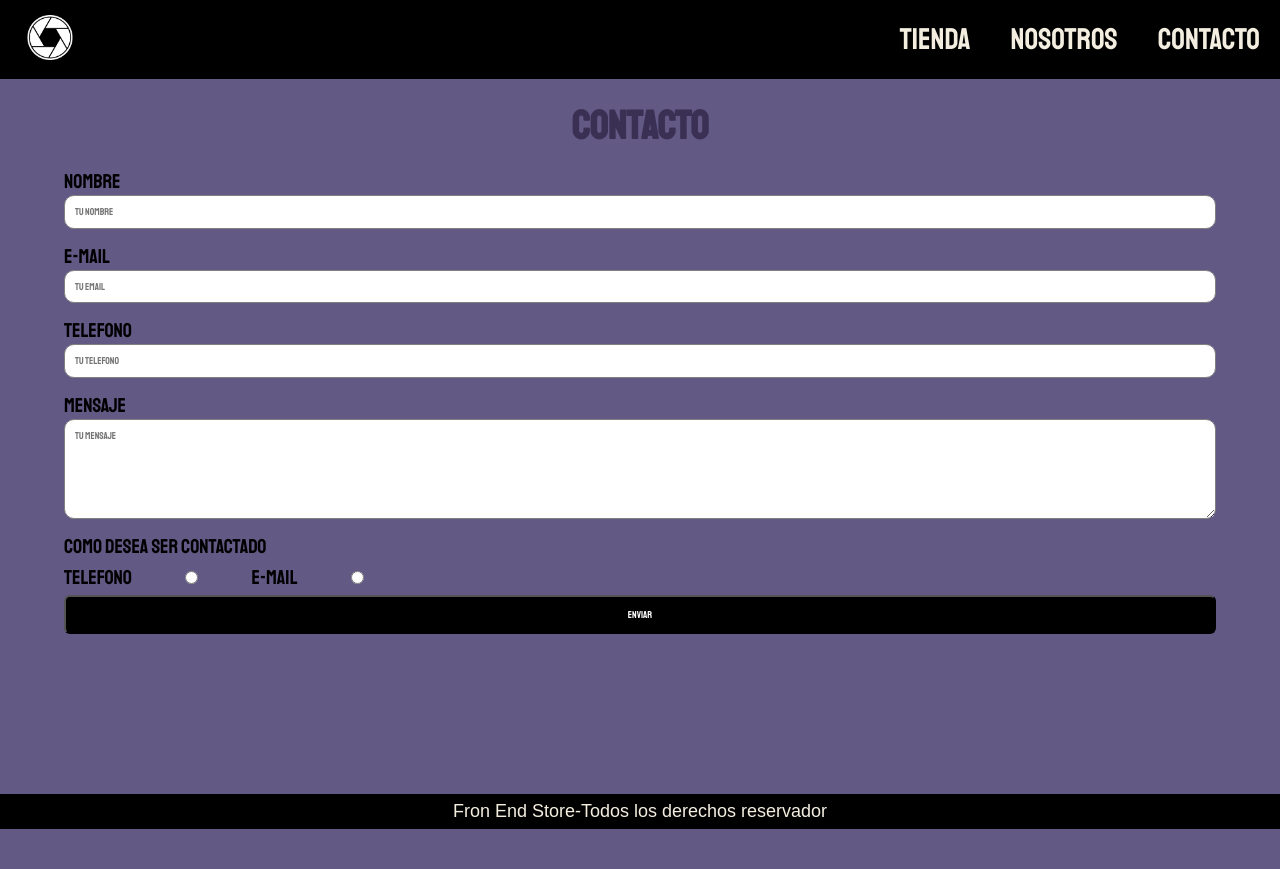
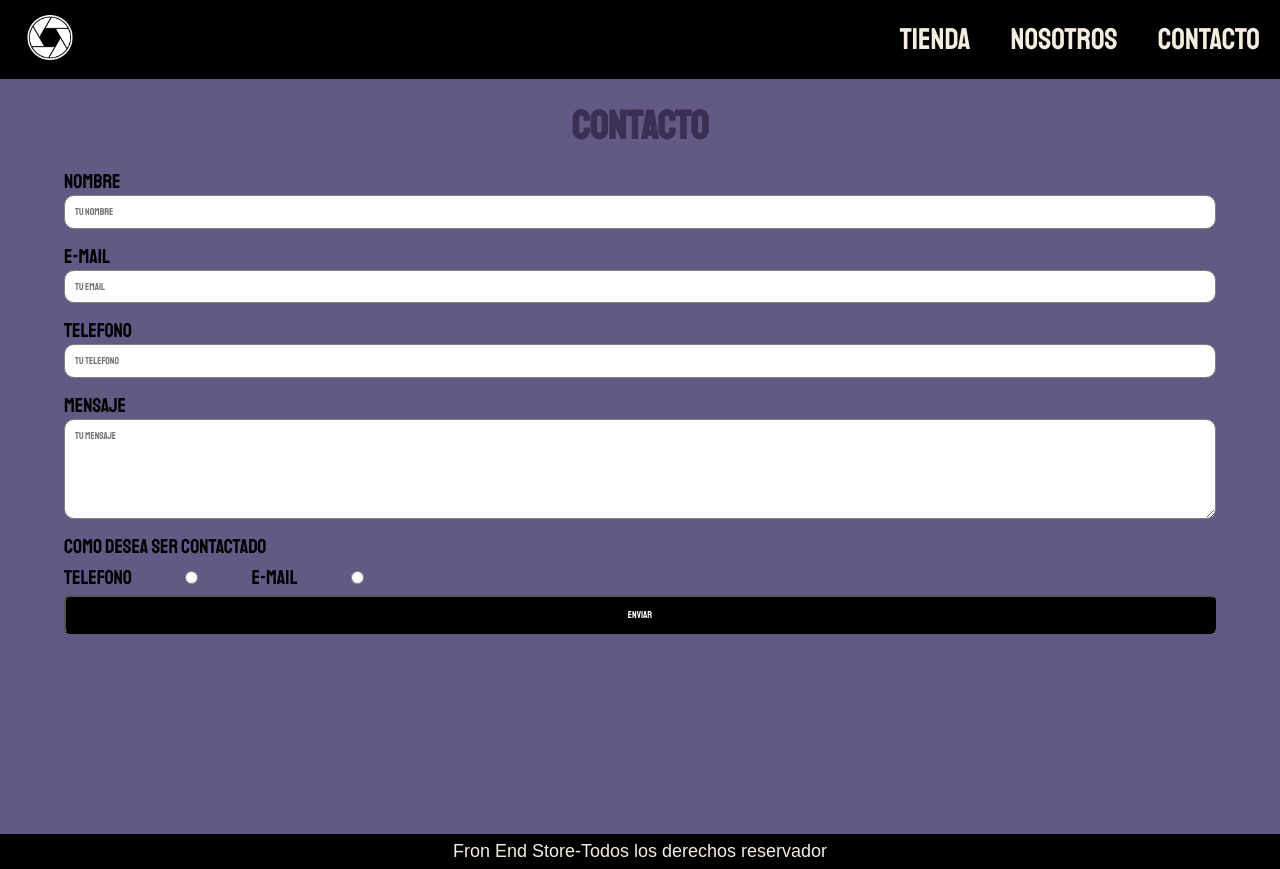
Before and after one commit to EstebanM159/paginaRemeras, an Angular app: page /contacto in a window 1280 px wide. Before the commit the page ends 829 px from the top, so only its background shows below. Built offline with nearby package versions, Linux system fonts and the light colour scheme.

Commit message:
Se arreglo contacto y mostrar producto

```diff
--- a/src/app/contacto/contacto.component.css
+++ b/src/app/contacto/contacto.component.css
@@ -1,7 +1,7 @@
 
 .formulario{
   font-family: var(--fuentePrincipal);
-  height: 75vh;
+  height: 80vh;
   display: flex;
   flex-direction: column;
   justify-content: flex-start;
@@ -33,6 +33,7 @@
     margin-bottom: 2rem;
   }
   .formulario textarea {
+    display: block;
     height: 10rem;
   }
   .formulario .forma-contacto {
--- a/src/app/productos/mostrar-producto/mostrar-producto.component.css
+++ b/src/app/productos/mostrar-producto/mostrar-producto.component.css
@@ -1,10 +1,12 @@
 
  .camisa__contenido p {
-  margin: 2rem 1rem;
+  margin: 2rem 0;
    line-height: 2rem;
-   text-align: center;
+   text-align: flex-start;
  }
-
+.camisa img{
+  border-radius: .6rem;
+}
 @media (min-width: 940px) {
   .camisa {
     display: grid;
@@ -21,13 +23,18 @@
 }
 
 .formulario {
-  display: grid;
-  grid-template-columns: repeat(2, 1fr);
-  gap: 2rem;
+  display: flex;
+  flex-direction: column;
+  gap: 1rem;
 }
-
+/*
+display: grid;
+grid-template-columns: repeat(2, 1fr);
+gap: 2rem;
+*/
 .formulario__campo {
-  border: 1rem solid var(--primarioOscuro);
+  border: .5rem solid var(--primarioOscuro);
+  border-radius: .5rem;
   background-color: transparent;
   color: var(--blanco);
   font-size: 1rem;
@@ -36,7 +43,9 @@
   appearance: none;
   text-align: center;
 }
-
+.formulario__campo::placeholder{
+  color:#c0c0c0;
+}
 .formulario option {
   background-color: var(--primarioOscuro);
   color: var(--blanco);
@@ -49,14 +58,14 @@
 }
 
 .formulario__submit {
-
   background-color: var(--secundario);
   border: none;
-  font-size: 1rem;
   font-family: var(--fuentePrincipal);
   padding: 2rem;
+  font-size: 1.5rem;
   transition: background-color .3s ease;
   grid-column: 1/3;
+    border-radius: .5rem;
 }
 
 @media (min-width: 768px) {
```
Also changed, not shown: z.txt.
